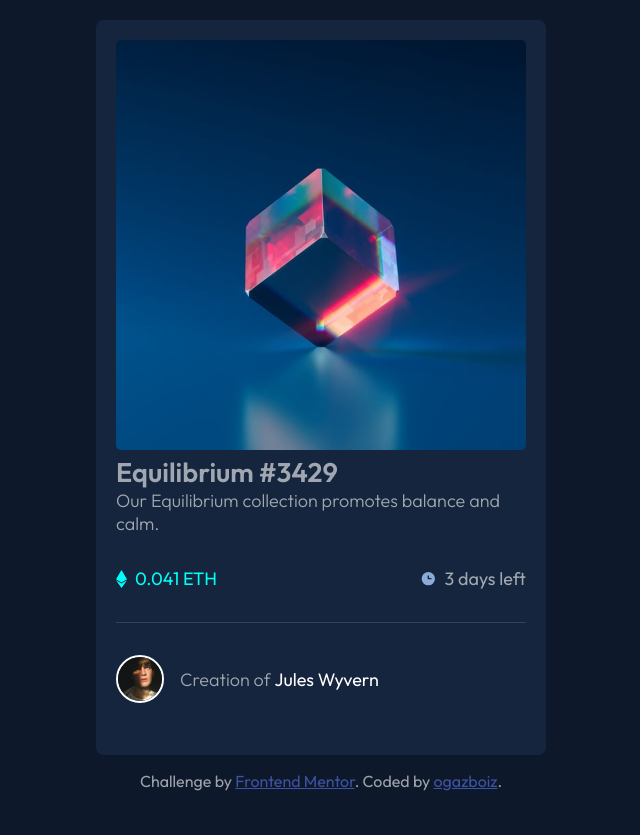
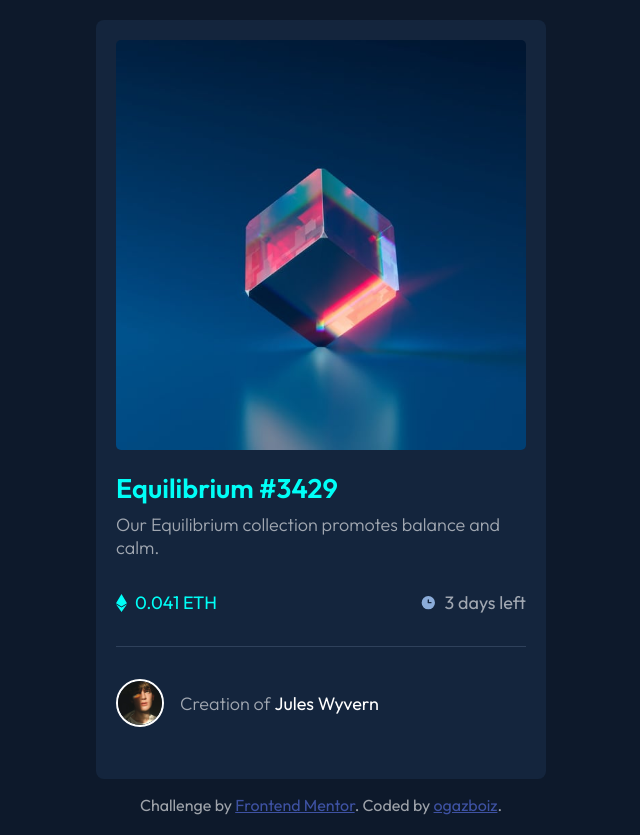
Before and after one commit to ogazboiz/nft-preview-card-component-main, a plain HTML site: page index.html in a window 1280 px wide. In both pictures the pointer is over the element "Equilibrium #3429". Shown: the whole page, without its empty margins (319-959 px from the left). Before the commit the page ends 811 px from the top, so only its background shows below. Drawn offline with Linux system fonts and the light colour scheme.

Commit message:
updated h1

```diff
--- a/CSS/styles.css
+++ b/CSS/styles.css
@@ -71,12 +71,12 @@ body {
     transform: translate(-50%, -50%);
 }
 
-.container h2{
+.container h1{
     color: var(--White);
     margin: 1rem 0.5rem 0.5rem 0rem;
 
 }
-.container h2:hover{
+.container h1:hover{
     color: var(--Cyan);
     cursor: pointer;
 }
```
